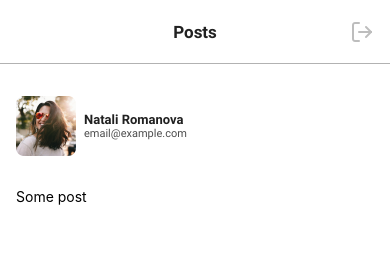
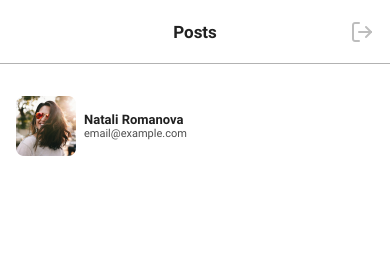
Before and after one commit to Yivgha/react-native-01, a React Native app in the folder RN01/: screen /Posts in a window 390 px wide. Shown: the top 278 px of the page. Built offline with nearby package versions, Linux system fonts and the light colour scheme.

Commit message:
photo list

```diff
--- a/RN01/src/Screens/Home/CreatePostsScreen.js
+++ b/RN01/src/Screens/Home/CreatePostsScreen.js
@@ -6,8 +6,10 @@ import { MaterialCommunityIcons } from '@expo/vector-icons';
 import React, { useState, useEffect, useRef } from 'react'
 import { Camera, CameraType } from 'expo-camera'
 import * as MediaLibrary from 'expo-media-library'
+import { useIsFocused } from '@react-navigation/native';
 
-function CreatePostsScreen({navigation}) {
+function CreatePostsScreen({ navigation }, props) {
+    const isFocused = useIsFocused()
     const [camera, setCamera] = useState(null);
     const [photo, setPhoto] = useState("");
 
@@ -39,6 +41,7 @@ function CreatePostsScreen({navigation}) {
         if (photo !== "") {
         console.log("Posting");
             navigation.navigate("Posts", { photo });
+            deletePhoto();
         }
     };
 
@@ -57,7 +60,7 @@ function CreatePostsScreen({navigation}) {
         await MediaLibrary.requestPermissionsAsync();
       setHasPermission(status === "granted");
     })();
-  }, []);
+  }, [photo, camera]);
 
   if (hasPermission === null) {
       console.log("Has permission");
@@ -71,9 +74,9 @@ function CreatePostsScreen({navigation}) {
     return (
         <View style={styles.wrapper}>
             <View style={styles.uploadBox}>
-                <Camera style={styles.camera} type={type} ref={setCamera}>
+                {isFocused && <Camera style={styles.camera} type={type} ref={setCamera}>
                     <View style={styles.takePhotoContainer}>
-                       <Image source={photo.uri} style={{ height: 40, width: 40 }} />
+                        <Image source={{ uri: photo }} style={{ height: "100%", width: "100%" }} />
                     </View>
                     <TouchableOpacity onPress={flipCamera} style={styles.flipBox}>
                         <MaterialCommunityIcons name="camera-flip-outline" size={30} color="#fff" />
@@ -81,7 +84,7 @@ function CreatePostsScreen({navigation}) {
                     <TouchableOpacity style={styles.snapBox} onPress={takePhoto}>
                         <FontAwesome name="camera" size={24} color="#BDBDBD" />
                     </TouchableOpacity>
-                </Camera>
+                </Camera>}
                 <Text style={styles.mainText}>Upload photo</Text>
             </View>
             <View>
--- a/RN01/src/Screens/Home/PostsScreen.js
+++ b/RN01/src/Screens/Home/PostsScreen.js
@@ -1,10 +1,20 @@
-import { View, Text, StyleSheet, Image } from 'react-native'
-import React from 'react'
+import { View, Text, StyleSheet, Image, FlatList } from 'react-native'
+import React, {useState, useEffect} from 'react'
 
 const basicAvatar = require('../../../assets/images/avatars/avatar-1-2x.png')
 
 function PostsScreen({ route }) {
-    // console.log("route", route.params);
+    const [posts, setPosts] = useState([]);
+
+    useEffect(() => {
+        if (route.params) {
+             setPosts(prevState => [...prevState, route.params]);
+        }
+    }, [route.params]);
+
+
+
+console.log(posts);
     return (
         <View style={styles.wrapper}>
             <View style={styles.userContainer}>
@@ -20,8 +30,14 @@ function PostsScreen({ route }) {
                     <Text style={styles.userMail}>email@example.com</Text>
                 </View>
             </View>
-            <View>
-                <Text>Some post</Text>
+            <View style={styles.flatList}>
+                <FlatList data={posts}
+                    keyExtractor={(item, idx) => idx.toString()}
+                    renderItem={({ item }) => (
+                        <View style={{marginBottom: 10, height: 250, width: 350}} >
+                            <Image source={{ uri: item.photo }} style={{marginHorizontal: "auto", height: 250, width: 350}} />
+                        </View>
+                  )} />
             </View>
         </View>
     )
@@ -63,6 +79,11 @@ const styles = StyleSheet.create({
         fontSize: 11,
         lineHeight: 13,
     },
+    flatList: {
+        flex: 1,
+        justifyContent: "center",
+        overflow: "scroll",
+    },
 })
 
 export default PostsScreen
```
